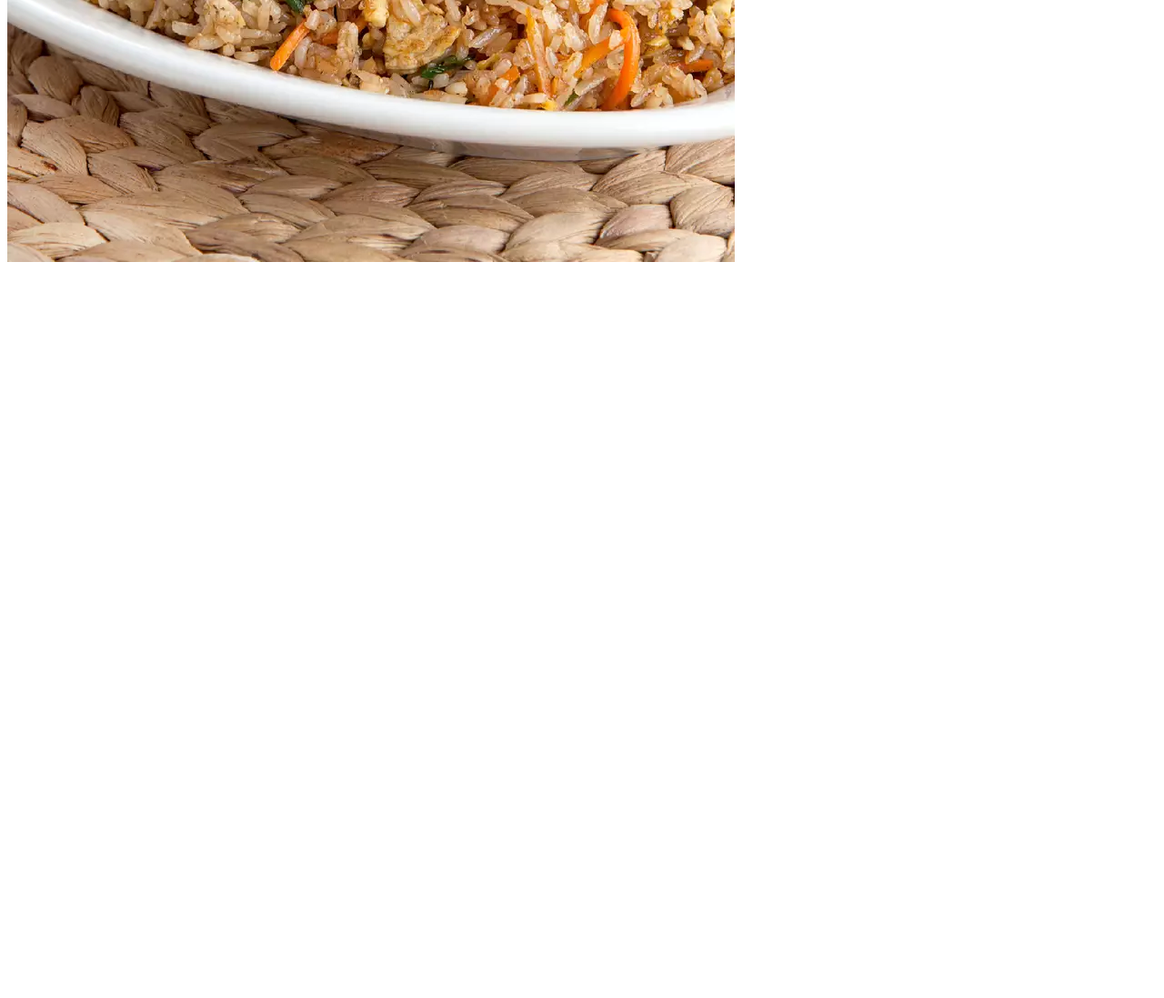
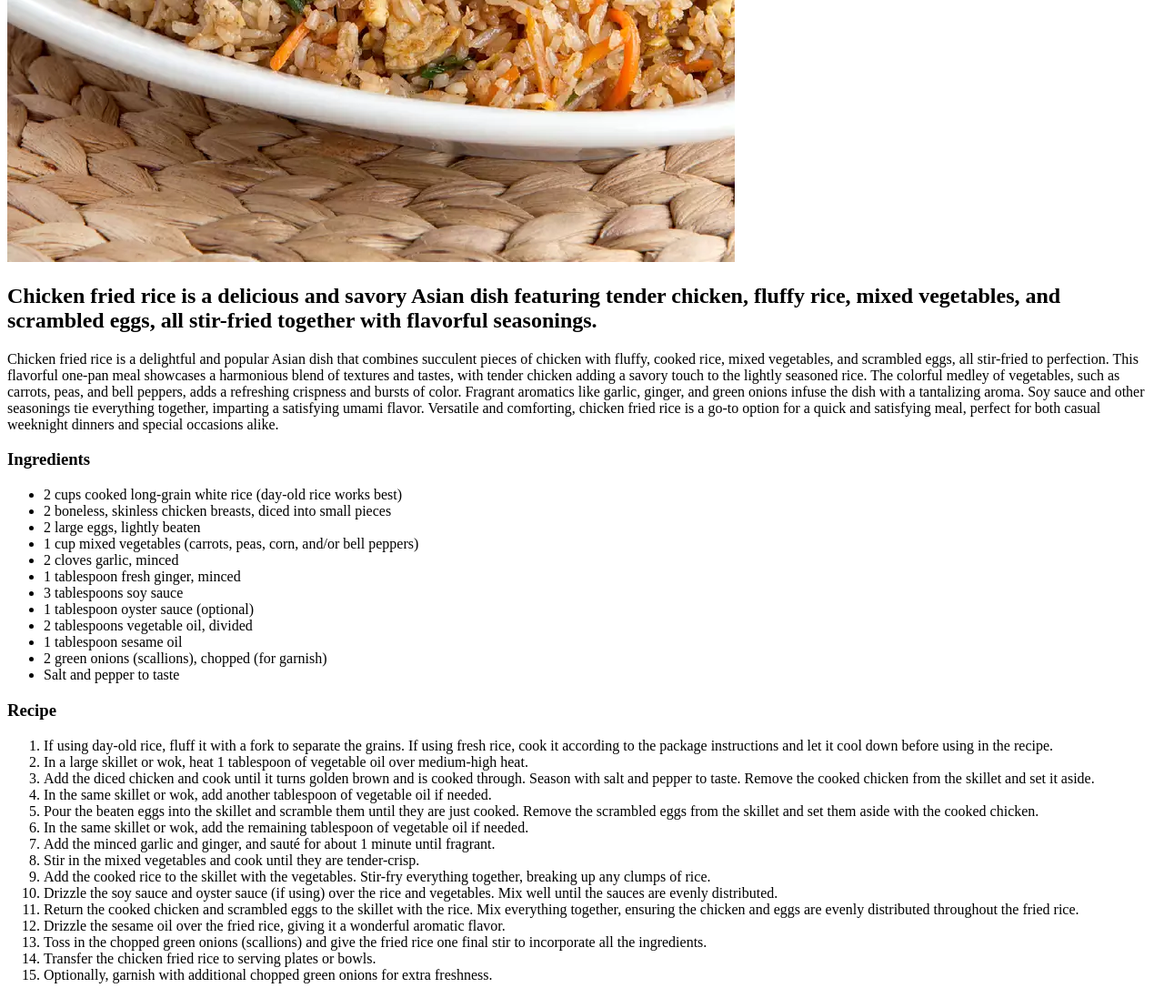
Before and after one commit to kanishkarmanoj/odin_recipes, a plain HTML site: page recipes/chicken_fried_rice.html in a window 1280 px wide. Shown: the part 618-1715 px from the top of the page at 91% size. Before the commit the page ends 918 px from the top, so only its background shows below. Drawn offline with Linux system fonts and the light colour scheme.

Commit message:
Add rest of the elements of chicken fried rice
add one-liner, paragraph, ingredients, and recipe

```diff
--- a/recipes/chicken_fried_rice.html
+++ b/recipes/chicken_fried_rice.html
@@ -10,6 +10,40 @@
     <a href = "../index.html">Click here to go home</a>
     <h1>Chicken Fried Rice</h1>
     <img src = "../images/chicken_fried_rice.jpg" alt = "Picture of one serving of Chicken Fried Rice">
-
+    <h2>Chicken fried rice is a delicious and savory Asian dish featuring tender chicken, fluffy rice, mixed vegetables, and scrambled eggs, all stir-fried together with flavorful seasonings.</h2>
+    <p>Chicken fried rice is a delightful and popular Asian dish that combines succulent pieces of chicken with fluffy, cooked rice, mixed vegetables, and scrambled eggs, all stir-fried to perfection. This flavorful one-pan meal showcases a harmonious blend of textures and tastes, with tender chicken adding a savory touch to the lightly seasoned rice. The colorful medley of vegetables, such as carrots, peas, and bell peppers, adds a refreshing crispness and bursts of color. Fragrant aromatics like garlic, ginger, and green onions infuse the dish with a tantalizing aroma. Soy sauce and other seasonings tie everything together, imparting a satisfying umami flavor. Versatile and comforting, chicken fried rice is a go-to option for a quick and satisfying meal, perfect for both casual weeknight dinners and special occasions alike.</p>
+    <h3>Ingredients</h3>
+    <ul>
+        <li>2 cups cooked long-grain white rice (day-old rice works best)</li>
+        <li>2 boneless, skinless chicken breasts, diced into small pieces</li>
+        <li>2 large eggs, lightly beaten</li>
+        <li>1 cup mixed vegetables (carrots, peas, corn, and/or bell peppers)</li>
+        <li>2 cloves garlic, minced</li>
+        <li>1 tablespoon fresh ginger, minced</li>
+        <li>3 tablespoons soy sauce</li>
+        <li>1 tablespoon oyster sauce (optional)</li>
+        <li>2 tablespoons vegetable oil, divided</li>
+        <li>1 tablespoon sesame oil</li>
+        <li>2 green onions (scallions), chopped (for garnish)</li>
+        <li>Salt and pepper to taste</li>
+    </ul>
+    <h3>Recipe</h3>
+    <ol>
+        <li>If using day-old rice, fluff it with a fork to separate the grains. If using fresh rice, cook it according to the package instructions and let it cool down before using in the recipe.</li>
+        <li>In a large skillet or wok, heat 1 tablespoon of vegetable oil over medium-high heat.</li>
+        <li>Add the diced chicken and cook until it turns golden brown and is cooked through. Season with salt and pepper to taste. Remove the cooked chicken from the skillet and set it aside.</li>
+        <li>In the same skillet or wok, add another tablespoon of vegetable oil if needed.</li>
+        <li>Pour the beaten eggs into the skillet and scramble them until they are just cooked. Remove the scrambled eggs from the skillet and set them aside with the cooked chicken.</li>
+        <li>In the same skillet or wok, add the remaining tablespoon of vegetable oil if needed.</li>
+        <li>Add the minced garlic and ginger, and sauté for about 1 minute until fragrant.</li>
+        <li>Stir in the mixed vegetables and cook until they are tender-crisp.</li>
+        <li>Add the cooked rice to the skillet with the vegetables. Stir-fry everything together, breaking up any clumps of rice.</li>
+        <li>Drizzle the soy sauce and oyster sauce (if using) over the rice and vegetables. Mix well until the sauces are evenly distributed.</li>
+        <li>Return the cooked chicken and scrambled eggs to the skillet with the rice. Mix everything together, ensuring the chicken and eggs are evenly distributed throughout the fried rice.</li>
+        <li>Drizzle the sesame oil over the fried rice, giving it a wonderful aromatic flavor.</li>
+        <li>Toss in the chopped green onions (scallions) and give the fried rice one final stir to incorporate all the ingredients.</li>
+        <li>Transfer the chicken fried rice to serving plates or bowls.</li>
+        <li>Optionally, garnish with additional chopped green onions for extra freshness.</li>
+    </ol>
 </body>
 </html>
```
